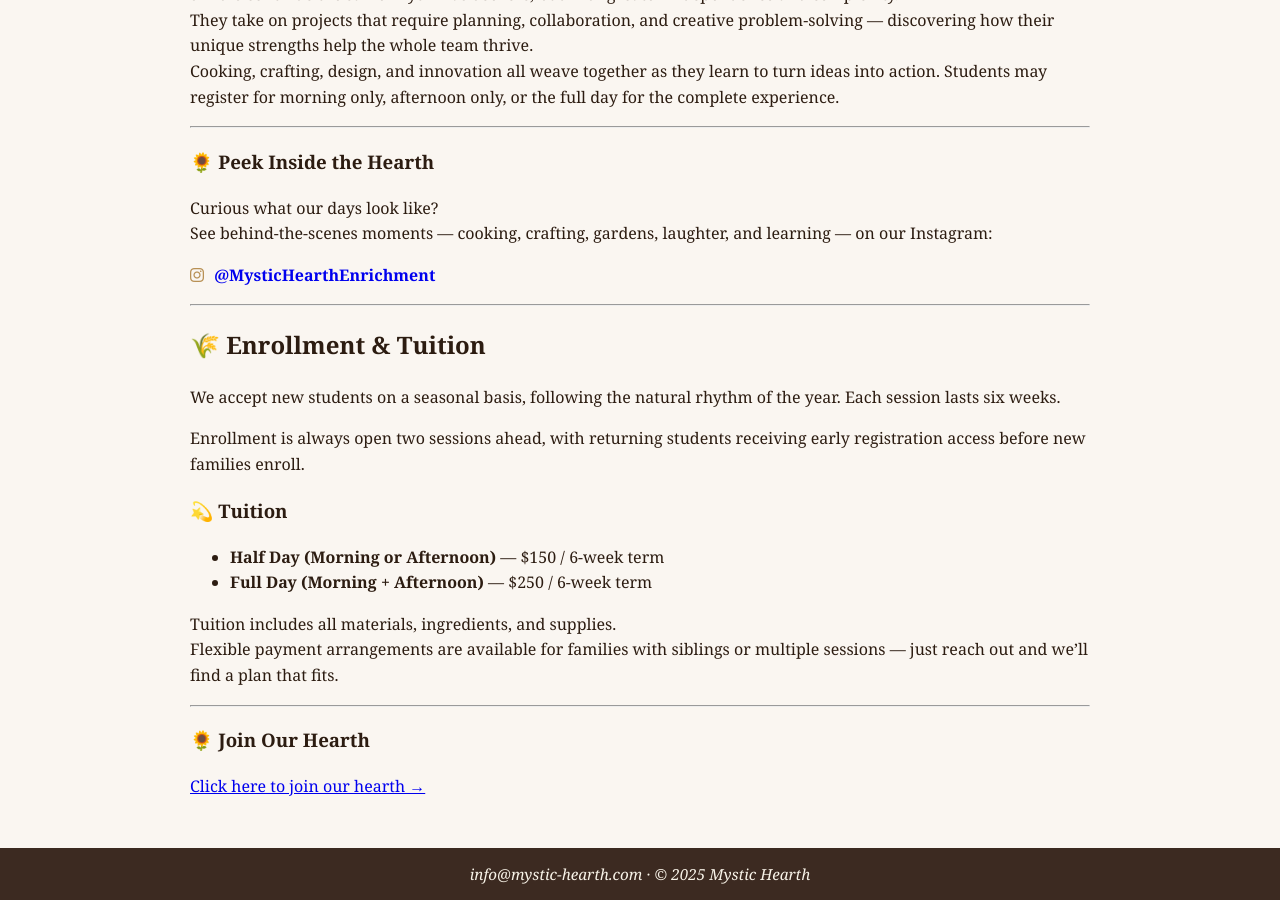
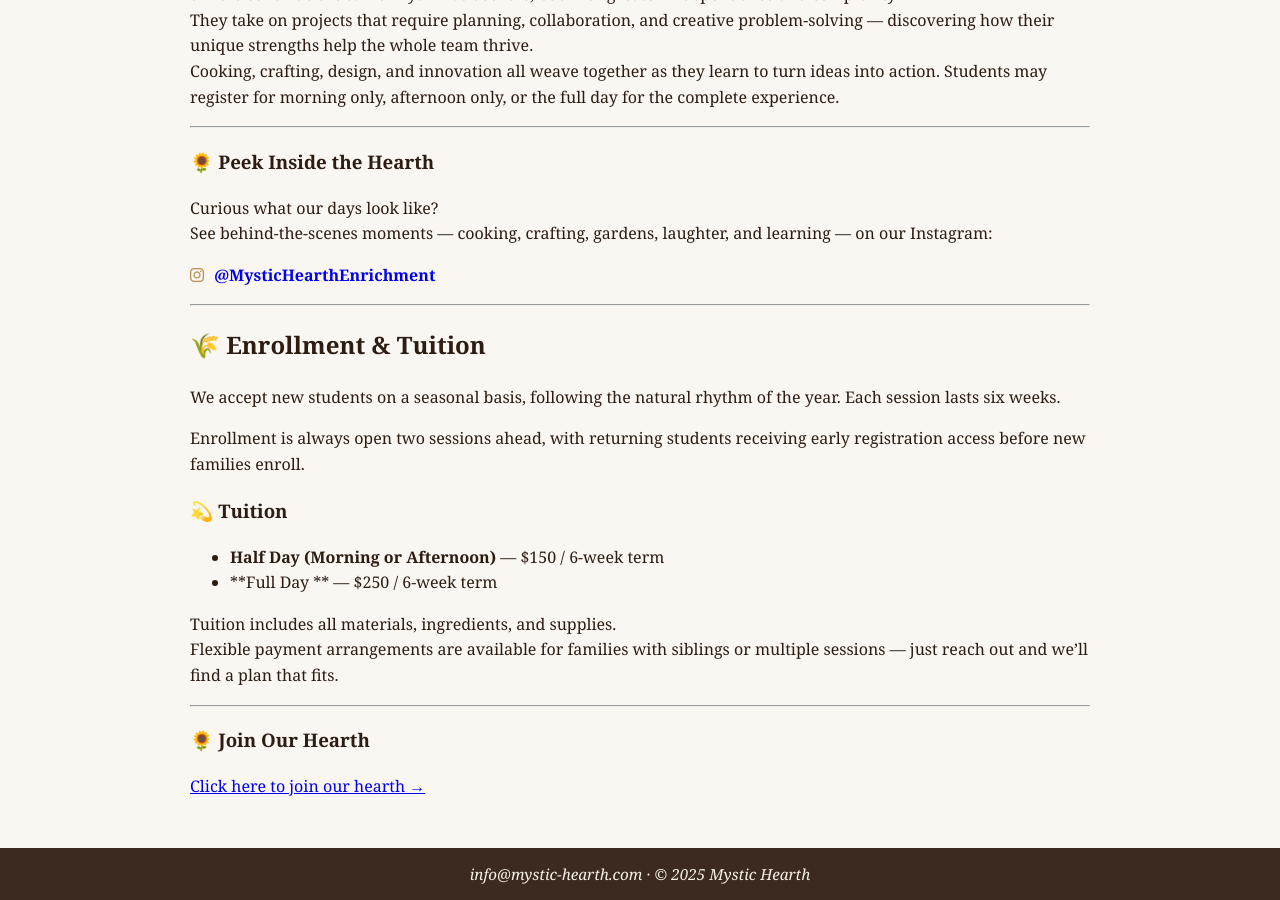
Before and after one commit to WesleyT/mystic-hearth, a Jekyll site: the page built from enrichment/index.md, in a window 1280 px wide and 900 px high, scrolled down 2662 px. Built offline with Jekyll 4.4.1, drawn with Linux system fonts in a browser that asks for light colours.

Commit message:
Fixed wording for session/class/day

```diff
--- a/enrichment/index.md
+++ b/enrichment/index.md
@@ -120,7 +120,7 @@ Enrollment is always open two sessions ahead, with returning students receiving
 ### 💫 Tuition
 
 - **Half Day (Morning or Afternoon)** — $150 / 6-week term
-- **Full Day (Morning + Afternoon)** — $250 / 6-week term
+- **Full Day ** — $250 / 6-week term
 
 Tuition includes all materials, ingredients, and supplies.
 Flexible payment arrangements are available for families with siblings or multiple sessions — just reach out and we’ll find a plan that fits.
```
